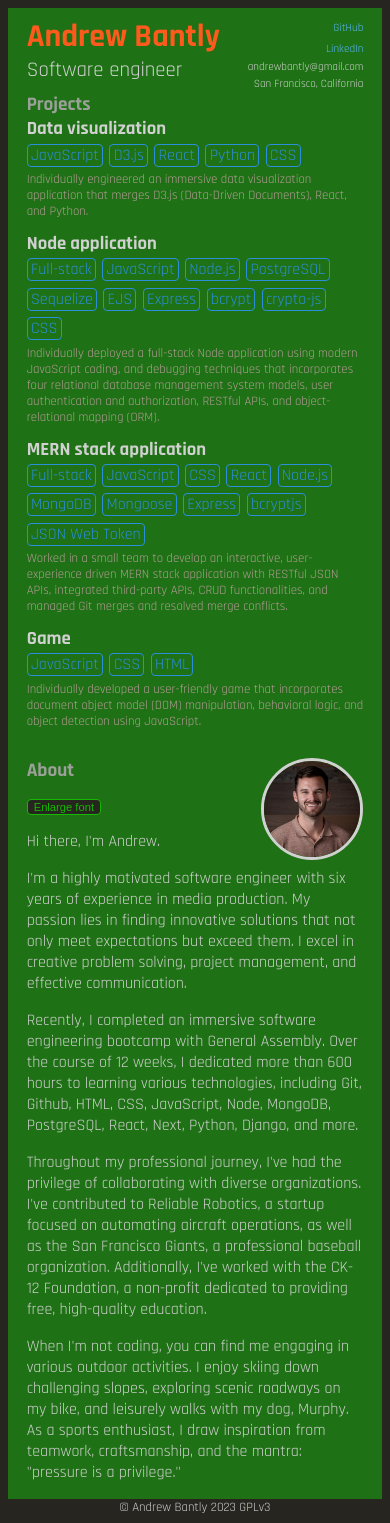
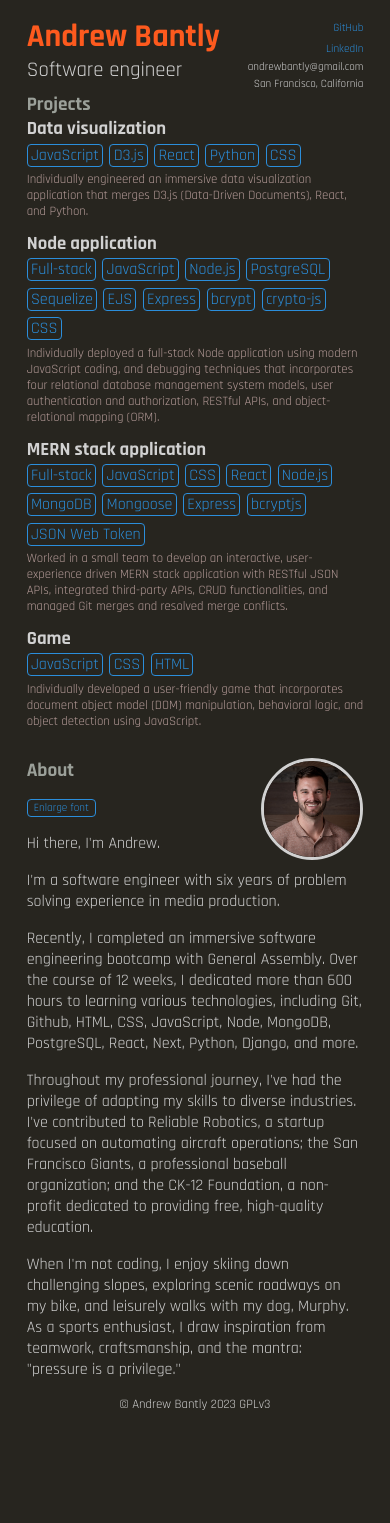
Before and after one commit to andrewbantly/portfolio, a Next.js app: page / in a window 390 px wide. After the commit the page ends 1420 px from the top, so only its background shows below. Built offline with nearby package versions, Linux system fonts and the light colour scheme.

Commit message:
edits to About copy, styling

```diff
--- a/components/About.js
+++ b/components/About.js
@@ -28,12 +28,13 @@ export default function About() {
                     />
                 </div>
             {/* </div> */}
-            <button onClick={() => setFontSize(fontSize + 0.5)} className={`${styles.fontSizeButton}`}>Enlarge font</button>
+            <button onClick={() => setFontSize(fontSize + 0.2)} className={`${styles.fontSizeButton}`}>Enlarge font</button>
             <p className={`biggerText ${styles.biggerText}`}>Hi there, I'm Andrew.</p>
-            <p className={`biggerText ${styles.biggerText}`}>I'm a highly motivated software engineer with six years of experience in media production. My passion lies in finding innovative solutions that not only meet expectations but exceed them. I excel in creative problem solving, project management, and effective communication.</p>
+            <p className={`biggerText ${styles.biggerText}`}>I'm a software engineer with six years of problem solving experience in media production.</p>
+            {/* <p className={`biggerText ${styles.biggerText}`}>I'm a highly motivated software engineer with six years of experience in media production. My passion lies in finding innovative solutions that not only meet expectations but exceed them. I excel in creative problem solving, project management, and effective communication.</p> */}
             <p className={`biggerText ${styles.biggerText}`}>Recently, I completed an immersive software engineering bootcamp with General Assembly. Over the course of 12 weeks, I dedicated more than 600 hours to learning various technologies, including Git, Github, HTML, CSS, JavaScript, Node, MongoDB, PostgreSQL, React, Next, Python, Django, and more.</p>
-            <p className={`biggerText ${styles.biggerText}`}>Throughout my professional journey, I've had the privilege of collaborating with diverse organizations. I've contributed to Reliable Robotics, a startup focused on automating aircraft operations, as well as the San Francisco Giants, a professional baseball organization. Additionally, I've worked with the CK-12 Foundation, a non-profit dedicated to providing free, high-quality education.</p>
-            <p className={`biggerText ${styles.biggerText}`}>When I'm not coding, you can find me engaging in various outdoor activities. I enjoy skiing down challenging slopes, exploring scenic roadways on my bike, and leisurely walks with my dog, Murphy. As a sports enthusiast, I draw inspiration from teamwork, craftsmanship, and the mantra: "pressure is a privilege."</p>
+            <p className={`biggerText ${styles.biggerText}`}>Throughout my professional journey, I've had the privilege of adapting my skills to diverse industries. I've contributed to Reliable Robotics, a startup focused on automating aircraft operations; the San Francisco Giants, a professional baseball organization; and the CK-12 Foundation, a non-profit dedicated to providing free, high-quality education.</p>
+            <p className={`biggerText ${styles.biggerText}`}>When I'm not coding, I enjoy skiing down challenging slopes, exploring scenic roadways on my bike, and leisurely walks with my dog, Murphy. As a sports enthusiast, I draw inspiration from teamwork, craftsmanship, and the mantra: "pressure is a privilege."</p>
             {/* local images are stored in public folder */}
             {/* regular <img/> tags work as well, if you cannot provide a width and height */}
             {/* using another hosting domain for images */}
--- a/components/Projects.js
+++ b/components/Projects.js
@@ -6,11 +6,11 @@ export default function Projects() {
     const projectList = myProjects.map((project, i) => {
         const techs = project.tools.map((tech, i) => {
             return(
-                <p className={`${styles.technologies}`}>{tech}</p>
+                <p key={`tech-key-${i}`} className={`${styles.technologies}`}>{tech}</p>
             )
         })
         return(
-        <div className={`${styles.column}`}>
+        <div className={`${styles.column}`} key={`key=${i}`}>
             <a href={project.link} target="_blank"><h3 className={`${styles.projectHeader}`}>{project.name}</h3></a>
             <div className={`${styles.techContainer}`}>
             {techs}
--- a/pages/projects.js
+++ b/pages/projects.js
@@ -6,11 +6,11 @@ export default function Projects() {
     const projectList = myProjects.map((project, i) => {
         const techs = project.tools.map((tech, i) => {
             return(
-                <p className={`${styles.technologies}`}>{tech}</p>
+                <p key={`tech-key-${i}`} className={`${styles.technologies}`}>{tech}</p>
             )
         })
         return(
-        <div className={`${styles.column}`}>
+        <div className={`${styles.column}`} key={`key=${i}`}>
             <a href={project.link} target="_blank"><h3 className={`${styles.projectHeader}`}>{project.name}</h3></a>
             <div className={`${styles.techContainer}`}>
             {techs}
--- a/styles/About.module.css
+++ b/styles/About.module.css
@@ -26,12 +26,15 @@
     width: 10rem;
     height: 10rem;
 }
+
 .fontSizeButton {
     background-color: #27251F;
     display: block;
-    border: 1px solid #16b900;
-    color: #16b900;
+    border: 1px solid rgb(43, 142, 219);
+    color: rgb(43, 142, 219);
     border-radius: 4px;
+    font-family: 'Rajdhani', sans-serif;
+
 }
 
 .fontSizeButton:hover {
--- a/styles/Contact.module.css
+++ b/styles/Contact.module.css
@@ -14,7 +14,7 @@
 }
 
 .contactLinks {
-    color: rgb(88, 183, 255) !important;
+    color: rgb(43, 142, 219);
 }
 
 @media screen and (max-width: 662px) {
--- a/styles/Home.module.css
+++ b/styles/Home.module.css
@@ -8,7 +8,6 @@
 .headline {
   font-size: 2rem;
   margin: 0;
-  /* border: 3px solid green; */
 }
 
 .headshotWrapper {
@@ -37,52 +36,28 @@
     padding: 0 20rem;
   }
 }
-@media screen and (max-width: 935px) {
-  .main {
-    background-color: rgba(0, 0, 255, 0.268);
-    padding: 0 2.5rem;
-  }
-}
 @media screen and (max-width: 835px) {
-  .main {
-    background-color: rgba(0, 255, 115, 0.268);
-    padding: 0 2.5rem;
+    .main {padding: 0 2.5rem;
   }
 }
 @media screen and (max-width: 662px) {
-  .main {
-    background-color: rgba(255, 200, 0, 0.268);
-    padding: 0.5rem 5% 0;
-  }
+    .main { padding: 0.5rem 5% 0;
+    }
   .flex {
     flex-direction: column;
   }
 }
 @media screen and (max-width: 530px) {
-  .main {
-    background-color: rgba(255, 0, 251, 0.344);
-  }
   .headline {
     font-size: 1.5rem;
   }
 }
-@media screen and (max-width: 470px) {
-  .main {
-    background-color: rgba(21, 0, 255, 0.348);
-  }
-}
 @media screen and (max-width: 430px) {
-  .main {
-    background-color: rgba(17, 255, 0, 0.348);
-  }
   .headline {
     font-size: 1.3rem;
   }
 }
 @media screen and (max-width: 360px) {
-  .main {
-    background-color: rgba(255, 102, 0, 0.348);
-  }
   .headline {
     font-size: 1rem;
   }
--- a/styles/Projects.module.css
+++ b/styles/Projects.module.css
@@ -5,12 +5,10 @@
 
 .column {
     flex-direction: column-reverse;
-    /* color: rgb(232, 115, 115); */
-    /* color: #96736f; just a tad too dark*/
     color: #b69c99;
 }
 .projectHeader {
-    margin-bottom: 0;
+    margin: 0;
     display: inline-block;
 }
 
@@ -22,8 +20,6 @@
 .technologies {
     border: 1px solid rgb(43, 142, 219);
     color: rgb(43, 142, 219);
-    /* border: 1px solid rgb(88, 183, 255);
-    color: rgb(88, 183, 255); */
     border-radius: 4px;
     margin: 0.2rem 0.4rem 0.2rem 0;
     padding: 0 0.2rem;
@@ -41,12 +37,4 @@
         width: 100%;
         margin: 0;
     }
-    .projectHeader {
-        margin-top: 0.2rem;
-    }
 }
-@media screen and (max-width: 430px) {
-    .projectHeader {
-        margin-top: 0;
-    }
-  }
--- a/styles/globals.css
+++ b/styles/globals.css
@@ -12,7 +12,6 @@ h1 {
   color: #FD5A1E;
   font-size: 6rem;
   margin: 0;
-  /* border: 3px solid blue; */
 }
 
 h2 {
```
Also changed, not shown: pages/about.js (+7 -4 lines).
